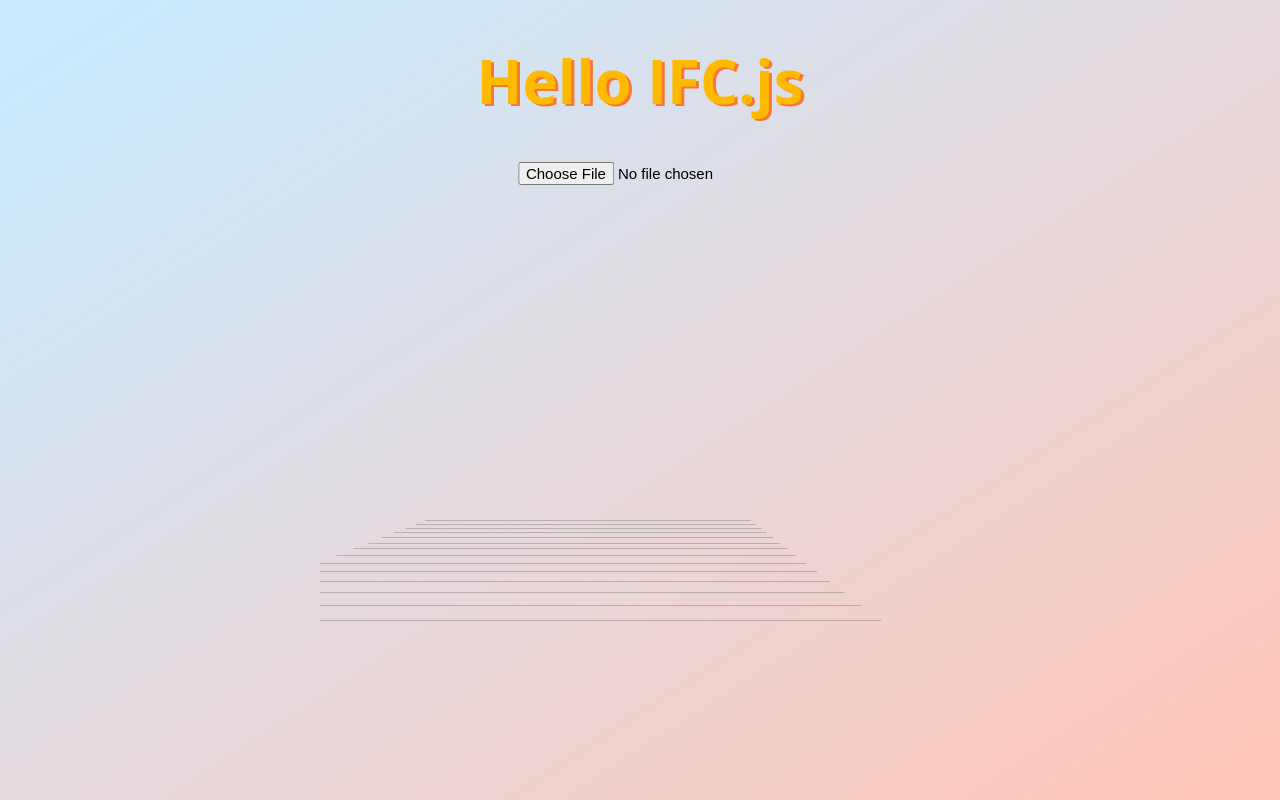
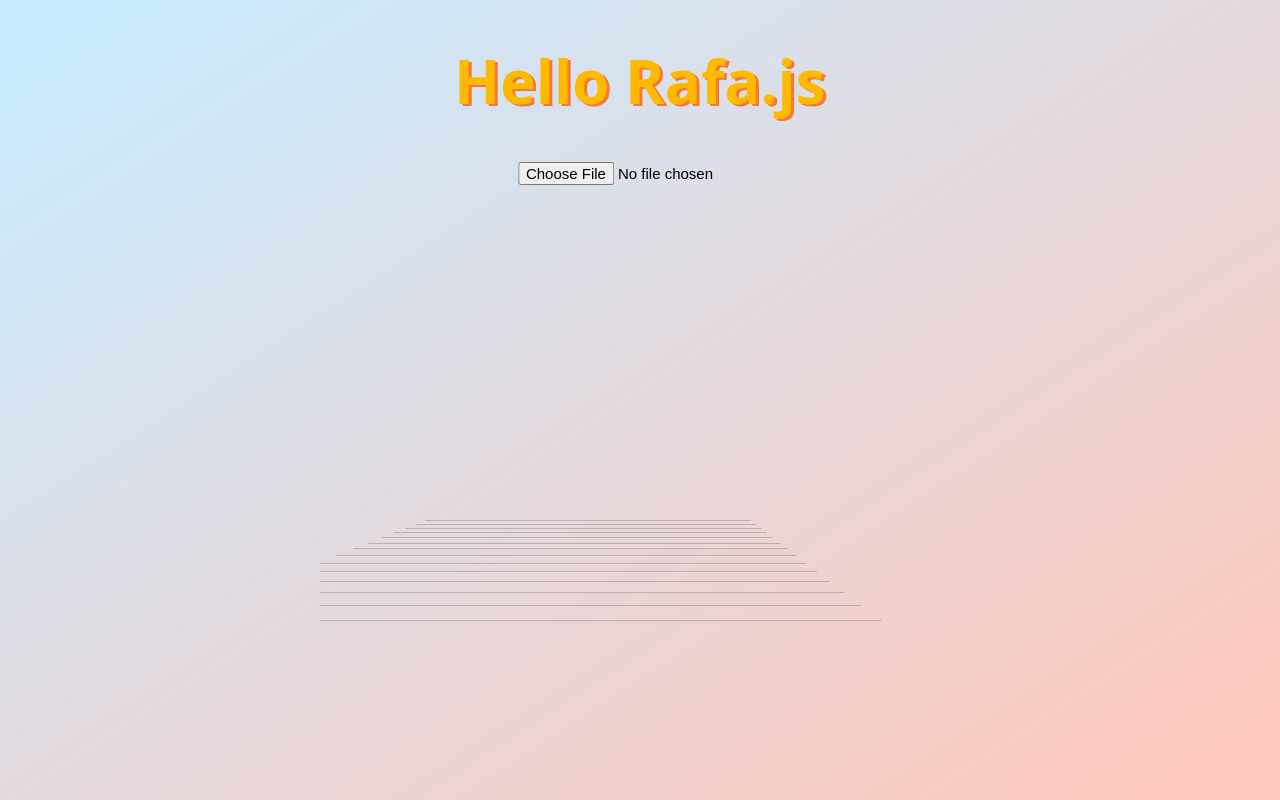
Before and after one commit to luigicastor/IFC-Viewer, a website with bundled scripts: page src/index.html in a window 1280 px wide. Built offline with nearby package versions, Linux system fonts and the light colour scheme; what web-ifc-three would draw is missing.

Commit message:
Update index.html

```diff
--- a/src/index.html
+++ b/src/index.html
@@ -10,7 +10,7 @@
   </head>
   <body>
     <div class="header">
-      <h1>Hello IFC.js</h1>
+      <h1>Hello Rafa.js</h1>
     </div>
     <div class="input">
       <input type="file" name="load" id="file-input" />
```
